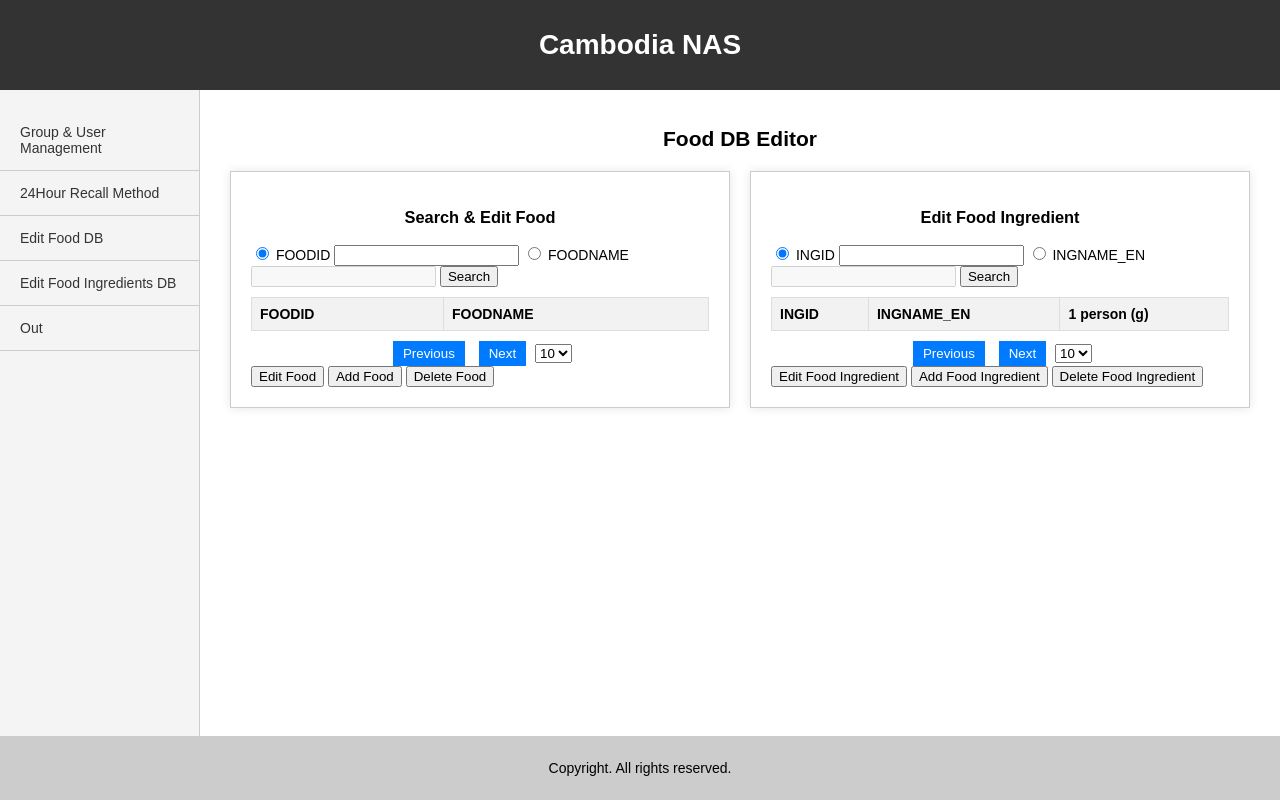
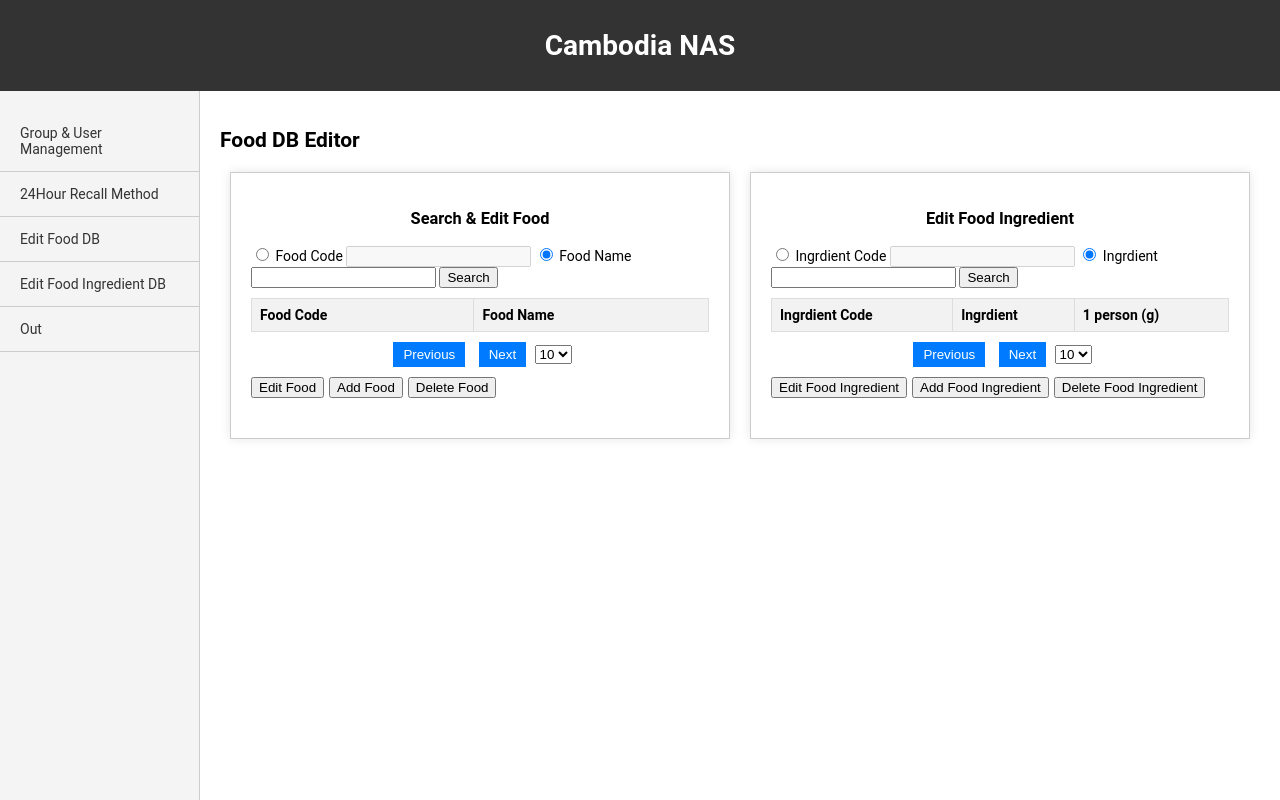
Before and after one commit to Park-HyeonJi/CambodiaNAS, a Flask app: page /db-food in a window 1280 px wide. Run offline with Flask 3, Linux system fonts and the light colour scheme; a user stored in the database is signed in; lists and menus that the app fills with data are empty.

Commit message:
food,ingredient DB 수정사항 반영

```diff
--- a/static/db_food.css
+++ b/static/db_food.css
@@ -1,12 +1,3 @@
-/* Basic styling */
-body {
-    font-family: Arial, sans-serif;
-}
-
-h2 {
-    text-align: center;
-}
-
 .form-group {
     margin: 10px 0;
 }
@@ -215,3 +114,28 @@ td {
 .editable:not(.placeholder)::before {
     display: none;
 }
+
+.button-group {
+    display: flex;
+    margin-top: 10px;
+    flex-wrap: wrap;
+    position: relative; /* 상대 위치 설정 */
+}
+.button-group button {
+    margin-right: 5px; /* 오른쪽 여백 추가 */
+    margin-bottom: 20px;
+}
+
+.button-group button:last-child {
+    margin-right: 0; /* 마지막 버튼의 오른쪽 여백 제거 */
+}
+
+.apply {
+    position: absolute; /* 절대 위치로 설정 */
+    margin-top: 30px; /* 간격 조정 */
+    margin-right: 10px; /* 오른쪽 여백 추가 */
+}
+
+footer {
+    display: none; /* footer 숨기기 */
+}
--- a/templates/base.html
+++ b/templates/base.html
@@ -18,7 +18,7 @@
                 <li><a href="{{ url_for('m_gandu') }}">Group & User Management</a></li>
                 <li><a href="{{ url_for('tfh') }}">24Hour Recall Method</a></li>
                 <li><a href="{{ url_for('db_food') }}">Edit Food DB</a></li>
-                <li><a href="{{ url_for('db_nutri') }}">Edit Food Ingredients DB</a></li>
+                <li><a href="{{ url_for('db_nutri') }}">Edit Food Ingredient DB</a></li>
             </ul>
             <ul>
                 <li><a href="{{ url_for('logout') }}">Out</a></li>
--- a/templates/db_food.html
+++ b/templates/db_food.html
@@ -17,13 +17,13 @@
                 <h3>Search & Edit Food</h3>
                 <div class="search-options">
                     <label>
-                        <input type="radio" name="searchType" value="code" checked onclick="toggleInputFields()">
-                        FOODID
+                        <input type="radio" name="searchType" value="code" onclick="toggleInputFields()">
+                        Food Code
                     </label>
                     <input type="text" id="codeInput">
                     <label>
-                        <input type="radio" name="searchType" value="name" onclick="toggleInputFields()">
-                        FOODNAME
+                        <input type="radio" name="searchType" value="name" checked onclick="toggleInputFields()">
+                        Food Name
                     </label>
                     <input type="text" id="nameInput" disabled>
                     <button type="button" onclick="searchFood()">Search</button>
@@ -31,8 +31,8 @@
                 <table id="foodTable" class="food-table">
                     <thead>
                         <tr>
-                            <th>FOODID</th>
-                            <th>FOODNAME</th>
+                            <th>Food Code</th>
+                            <th>Food Name</th>
                         </tr>
                     </thead>
                     <tbody>
@@ -48,9 +48,11 @@
                         <option value="50">50</option>
                     </select>
                 </div>
+                <div class="button-group">
                     <button id="editFoodBtn" type="button">Edit Food</button>
                     <button id="addFoodBtn" type="button">Add Food</button>
                     <button id="deleteFoodBtn" type="button">Delete Food</button>
+                </div>
                 <input type="hidden" id="selectedFoodID" value="">
                 <input type="hidden" id="selectedFoodName" value="">
             </div>
@@ -60,13 +62,13 @@
                 <h3>Edit Food Ingredient</h3>
                 <div class="search-options">
                     <label>
-                        <input type="radio" name="ingredientSearchType" value="ingredientCode" checked onclick="toggleIngredientInputFields()">
-                        INGID
+                        <input type="radio" name="ingredientSearchType" value="ingredientCode" onclick="toggleIngredientInputFields()">
+                        Ingrdient Code
                     </label>
                     <input type="text" id="ingredientCodeInput">
                     <label>
-                        <input type="radio" name="ingredientSearchType" value="ingredientName" onclick="toggleIngredientInputFields()">
-                        INGNAME_EN
+                        <input type="radio" name="ingredientSearchType" value="ingredientName" checked onclick="toggleIngredientInputFields()">
+                        Ingrdient
                     </label>
                     <input type="text" id="ingredientNameInput" disabled>
                     <button type="button" onclick="searchIngredient()">Search</button>
@@ -75,8 +77,8 @@
                 <table id="ingredientTable" class="food-table">
                     <thead>
                         <tr>
-                            <th>INGID</th>
-                            <th>INGNAME_EN</th>
+                            <th>Ingrdient Code</th>
+                            <th>Ingrdient</th>
                             <th>1 person (g)</th>
                         </tr>
                     </thead>
@@ -93,9 +95,11 @@
                         <option value="50">50</option>
                     </select>
                 </div>
+                <div class="button-group">
                     <button id="editIngredientBtn" type="button">Edit Food Ingredient</button>
                     <button id="addIngredientBtn" type="button">Add Food Ingredient</button>
                     <button id="deleteIngredientBtn" type="button">Delete Food Ingredient</button>
+            </div>
             </div>
         </div>
     </div>
```
Also changed, not shown: other parts of static/db_food.css (+0 -92 lines), static/db_food.js (+37 -2 lines), static/db_nutri.css (+27 -11 lines), static/db_nutri.js (+27 -2 lines), templates/db_nutri.html (+11 -9 lines), 1 other file. Lines whose indentation alone changed are shown as unchanged.
